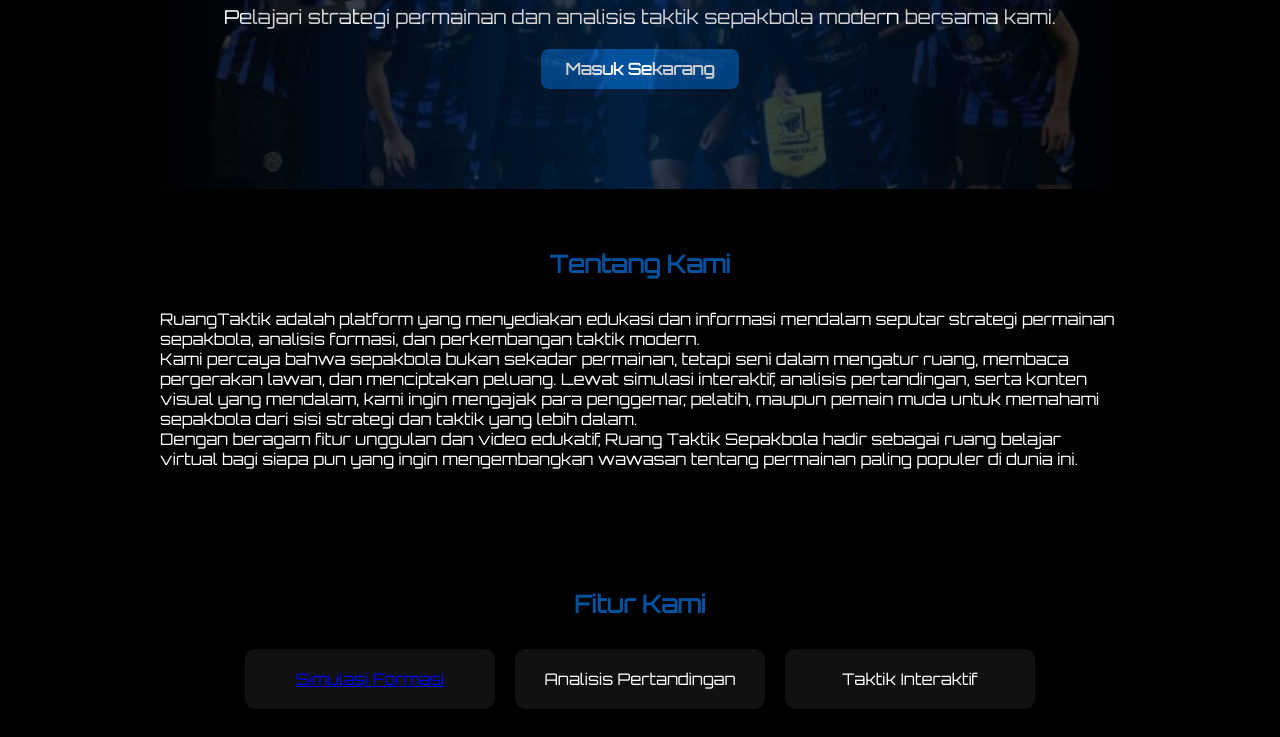
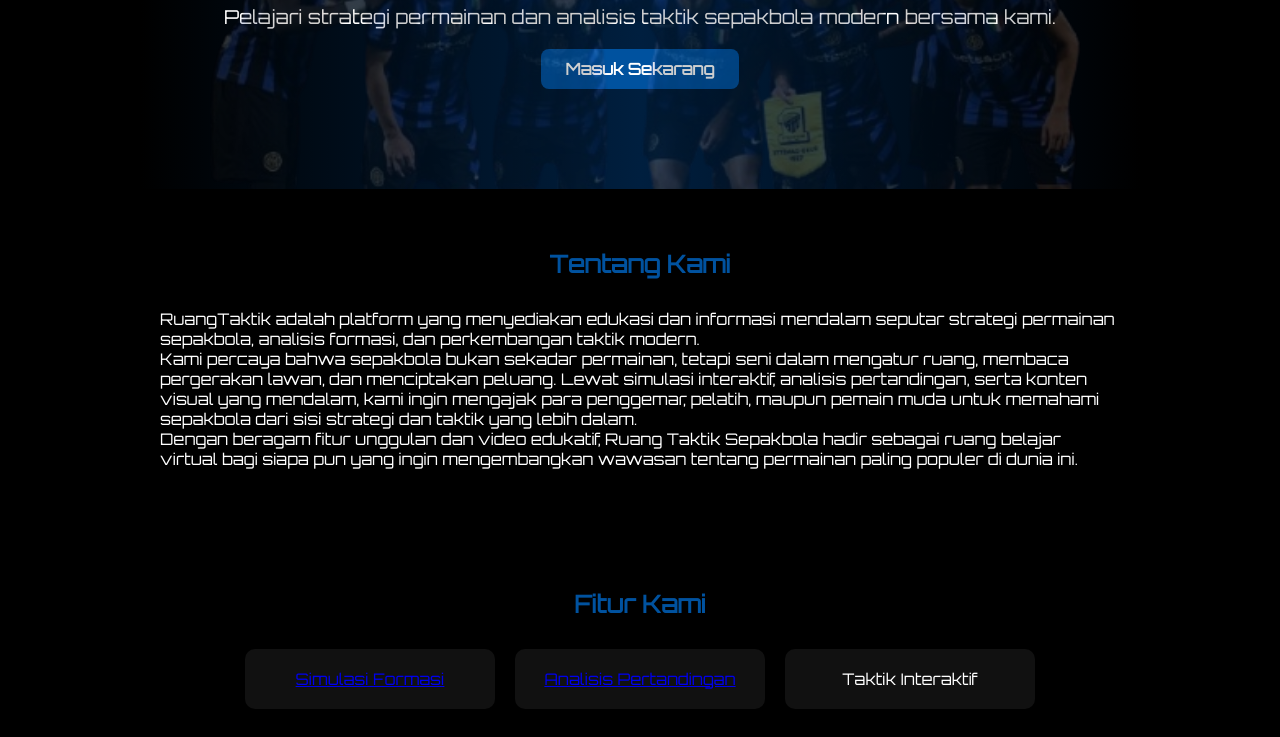
Before and after one commit to yufromeast/webbayu, a plain HTML site: page index.html in a window 1280 px wide. Shown: the part 215-952 px from the top of the page. Drawn offline with Linux system fonts and the light colour scheme.

Commit message:
Update index.html

```diff
--- a/index.html
+++ b/index.html
@@ -41,7 +41,11 @@
           Simulasi Formasi
         </a>
       </div>
-      <div class="feature-box">Analisis Pertandingan</div>
+      <div class="feature-box">
+        <a href="https://www.sofascore.com/" target="_blank" rel="noopener noreferrer">
+          Analisis Pertandingan
+        </a>
+      </div>
       <div class="feature-box">Taktik Interaktif</div>
     </div>
   </section>
```
